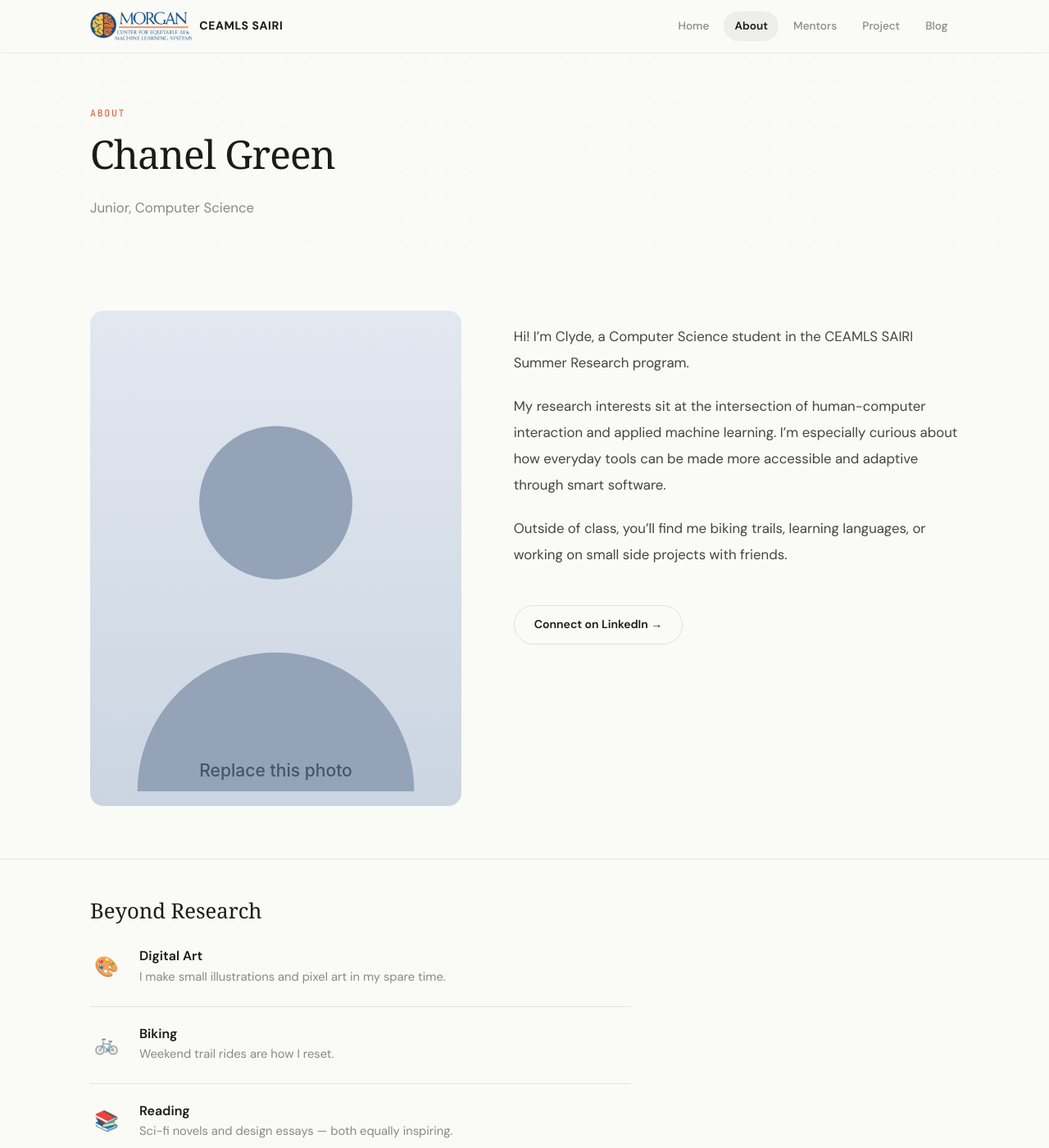
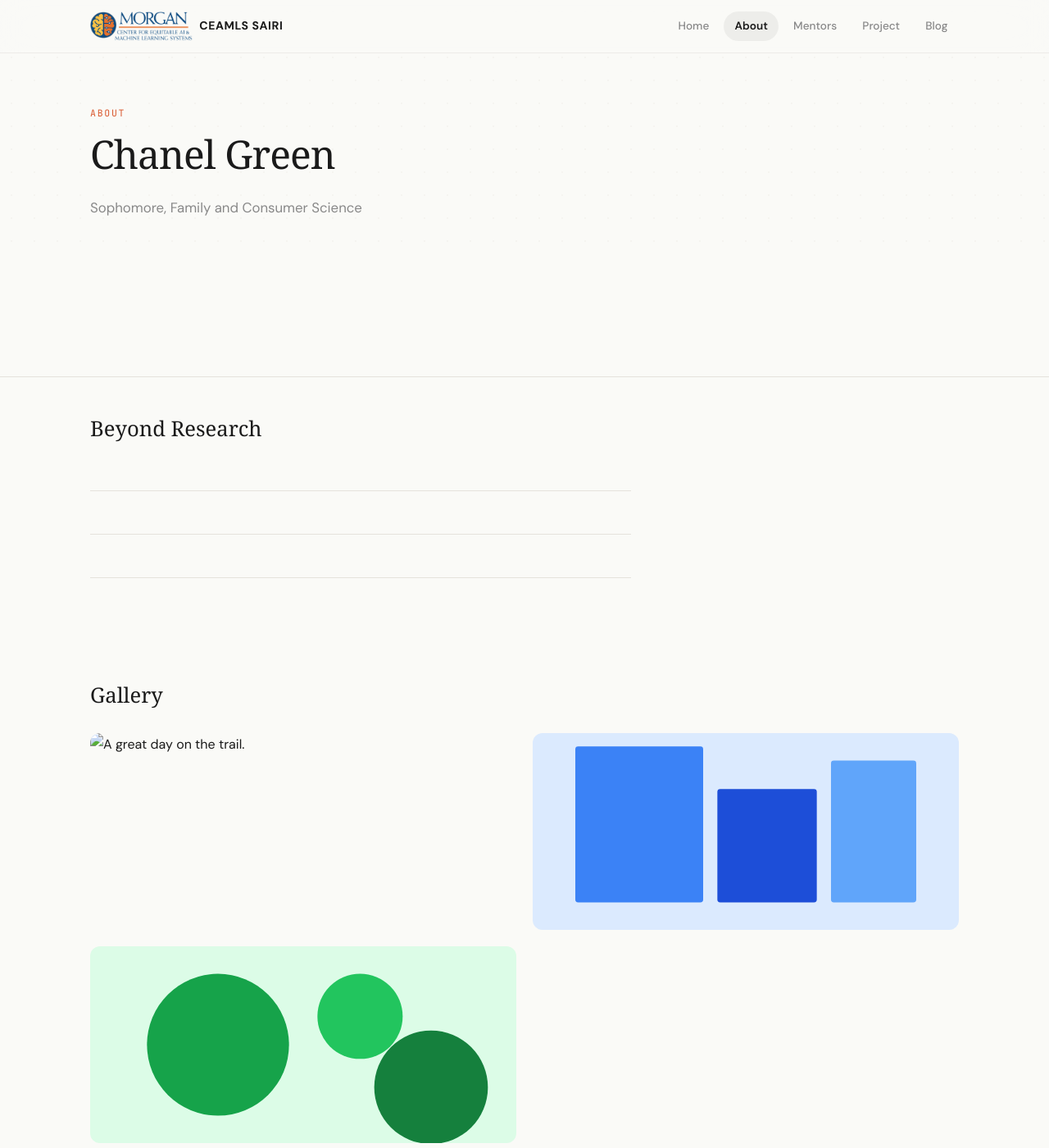
Before and after one commit to ChanelGreen/chanelgreenceamls26.github.io, a Jekyll site: the page built from pages/about-me.md, in a window 1280 px wide and 1400 px high. Shown: the whole window at 82% size. Built offline with Jekyll 4.4.1, drawn with Linux system fonts in a browser that asks for light colours; some web fonts are replaced.

Commit message:
Update about-me.md

```diff
--- a/pages/about-me.md
+++ b/pages/about-me.md
@@ -5,32 +5,25 @@ permalink: /about-me.html
 
 about:
   name: Chanel Green
-  role: Junior, Computer Science
-  image: /assets/images/profile.svg
-  linkedin: https://www.linkedin.com/in/example
+  role: Sophomore, Family and Consumer Science
+  image:
+  linkedin:
   bio: |
-    Hi! I'm Clyde, a Computer Science student in the CEAMLS SAIRI Summer Research program.
 
-    My research interests sit at the intersection of human-computer interaction and applied
-    machine learning. I'm especially curious about how everyday tools can be made more
-    accessible and adaptive through smart software.
-
-    Outside of class, you'll find me biking trails, learning languages, or working on small
-    side projects with friends.
 
   hobbies:
-    - icon: 🎨
-      title: Digital Art
-      description: I make small illustrations and pixel art in my spare time.
-    - icon: 🚲
-      title: Biking
-      description: Weekend trail rides are how I reset.
-    - icon: 📚
-      title: Reading
-      description: Sci-fi novels and design essays — both equally inspiring.
+    - icon:
+      title:
+      description:
+    - icon:
+      title:
+      description:
+    - icon:
+      title:
+      description:
 
   gallery:
-    - image: /assets/images/gallery-1.svg
+    - image:
       caption: A great day on the trail.
     - image: /assets/images/gallery-2.svg
       caption: One of my recent illustrations.
```
